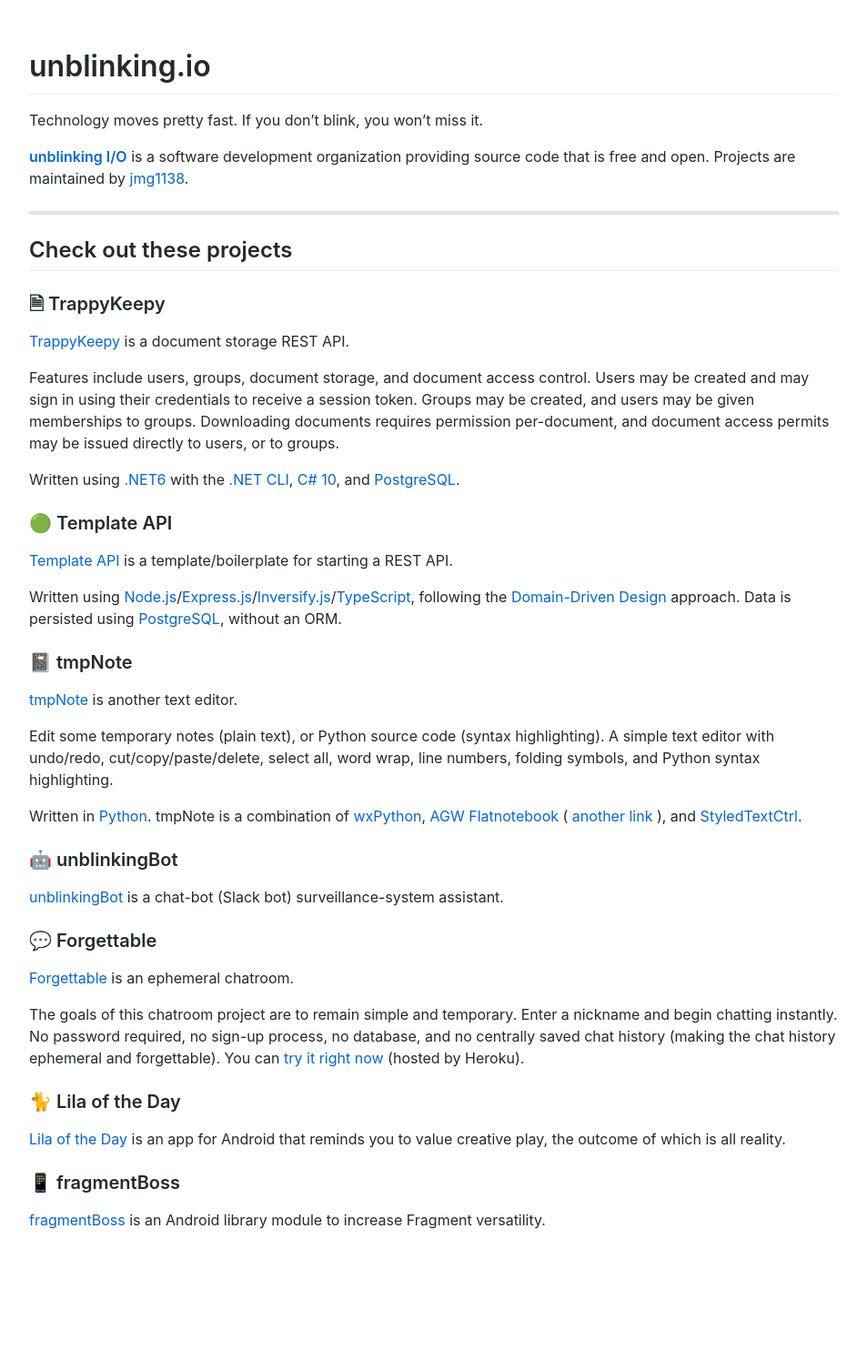
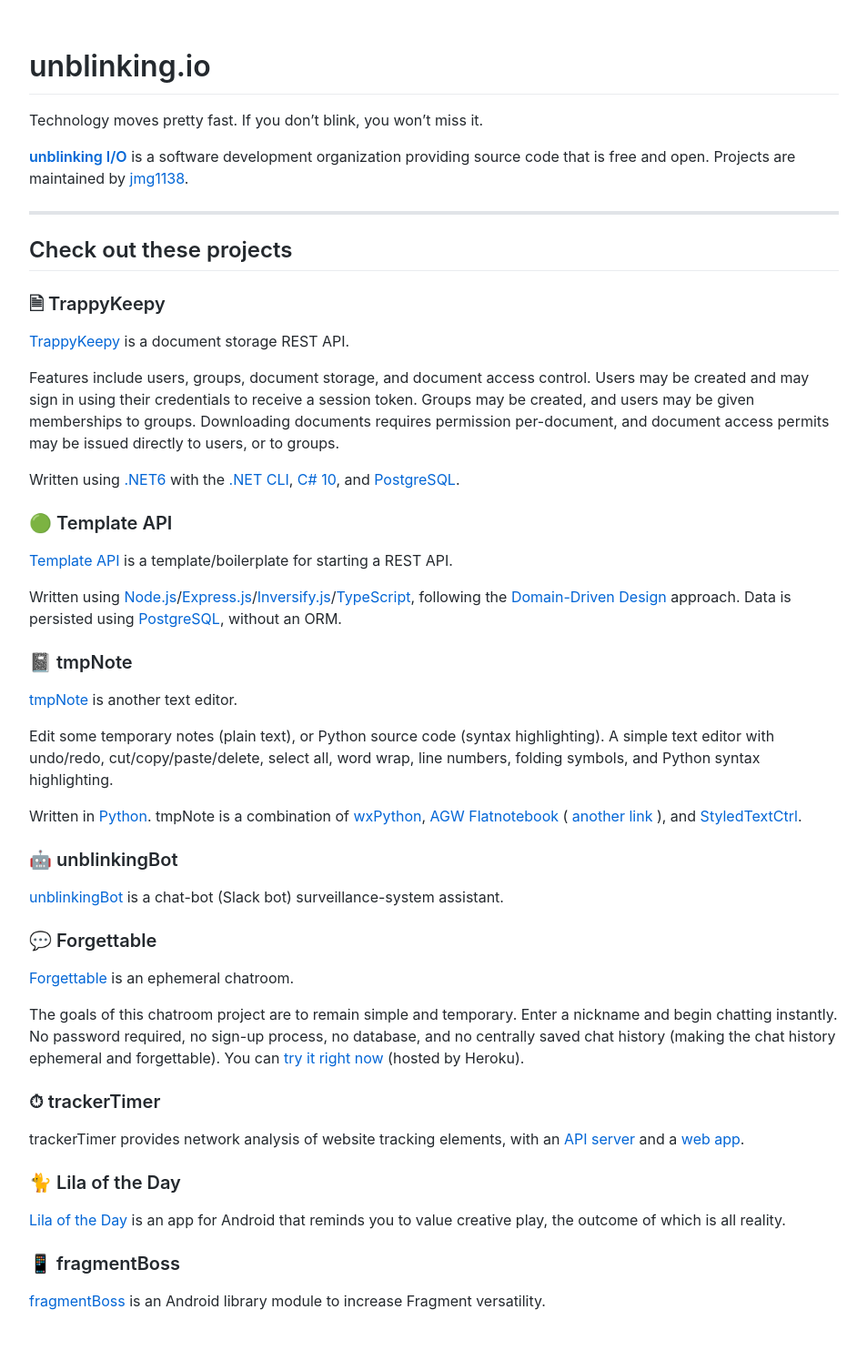
Before and after one commit to unblinking/www.unblinking.io, a Jekyll site: the page built from index.md, in a window 1280 px wide. Shown: the whole page at 91% size, without its empty margins (163-1116 px from the left). Built offline with Jekyll 4.4.1, drawn with Linux system fonts in a browser that asks for light colours; our own code applies the rules of GitHub Pages for plain Markdown files; before the commit the page ends 1406 px from its top, so only the background shows below that.

Commit message:
Update index.md

```diff
--- a/index.md
+++ b/index.md
@@ -40,6 +40,10 @@ Written in [Python](https://www.python.org/). tmpNote is a combination of [wxPyt
 
 The goals of this chatroom project are to remain simple and temporary. Enter a nickname and begin chatting instantly. No password required, no sign-up process, no database, and no centrally saved chat history (making the chat history ephemeral and forgettable). You can [try it right now](https://forgettable-chat.herokuapp.com/) (hosted by Heroku).
 
+### ⏱ trackerTimer
+
+trackerTimer provides network analysis of website tracking elements, with an [API server](https://github.com/unblinking/trackertimer_api) and a [web app](https://github.com/unblinking/trackertimer_webapp).
+
 ### 🐈 Lila of the Day
 
 [Lila of the Day](https://github.com/unblinking/lilaoftheday_android) is an app for Android that reminds you to value creative play, the outcome of which is all reality.
```
